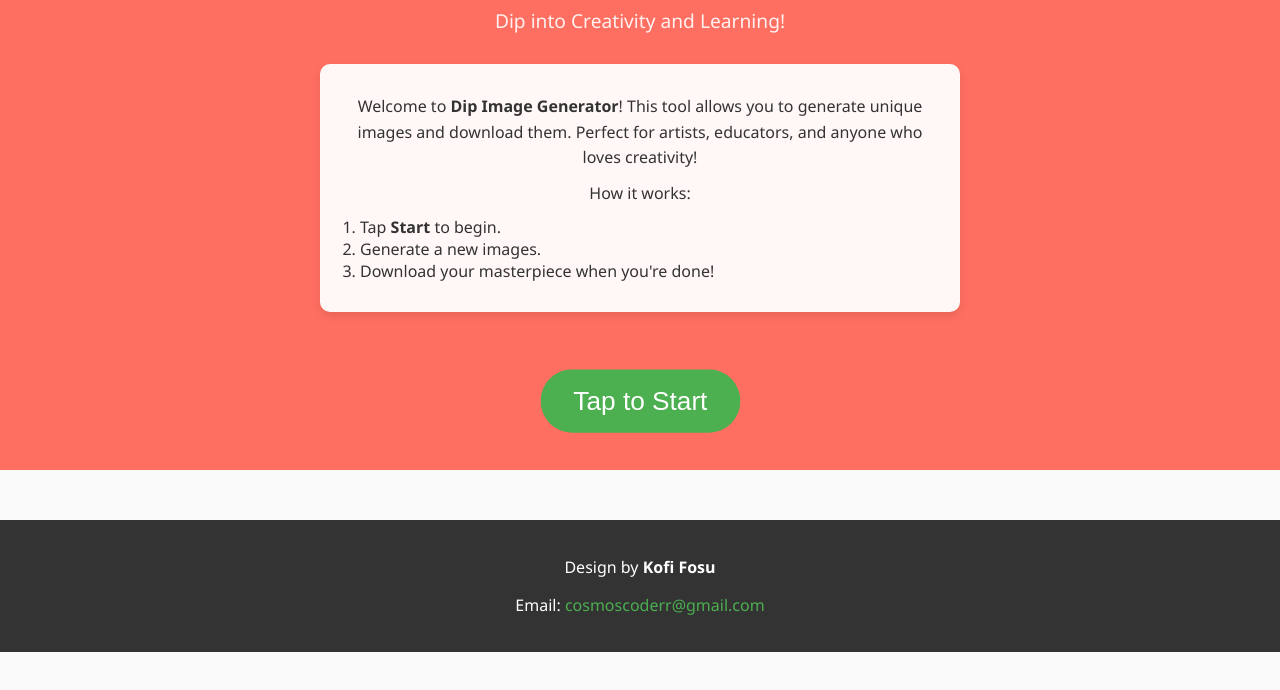
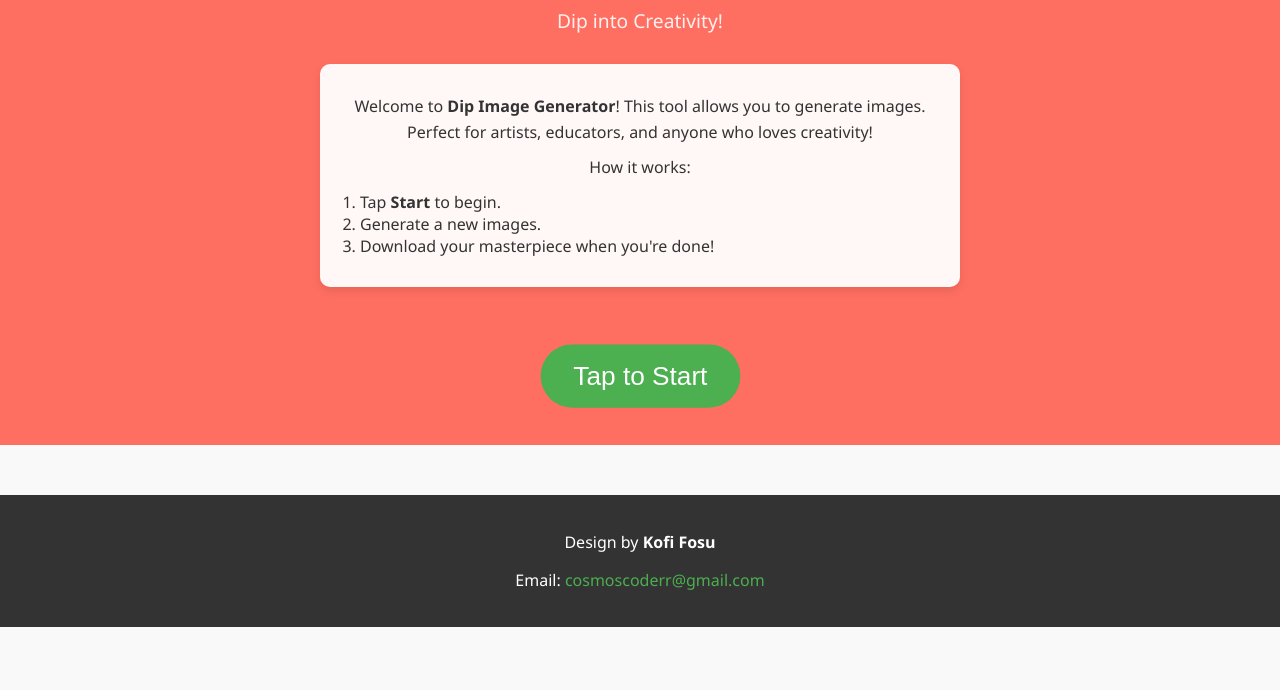
Before and after one commit to onetwo346/color-dip-race, a plain HTML site: page index.html in a window 1280 px wide. Shown: the part 108-798 px from the top of the page. Drawn offline with Linux system fonts and the light colour scheme.

Commit message:
Update index.html

```diff
--- a/index.html
+++ b/index.html
@@ -150,9 +150,9 @@
   <!-- Introduction Page -->
   <header>
     <h1>Dip Image Generator</h1>
-    <p class="tagline">Dip into Creativity and Learning!</p>
+    <p class="tagline">Dip into Creativity!</p>
     <div class="intro-info">
-      <p>Welcome to <strong>Dip Image Generator</strong>! This tool allows you to generate unique images and download them. Perfect for artists, educators, and anyone who loves creativity!</p>
+      <p>Welcome to <strong>Dip Image Generator</strong>! This tool allows you to generate images. Perfect for artists, educators, and anyone who loves creativity!</p>
       <p>How it works:</p>
       <ol>
         <li>Tap <strong>Start</strong> to begin.</li>
```
